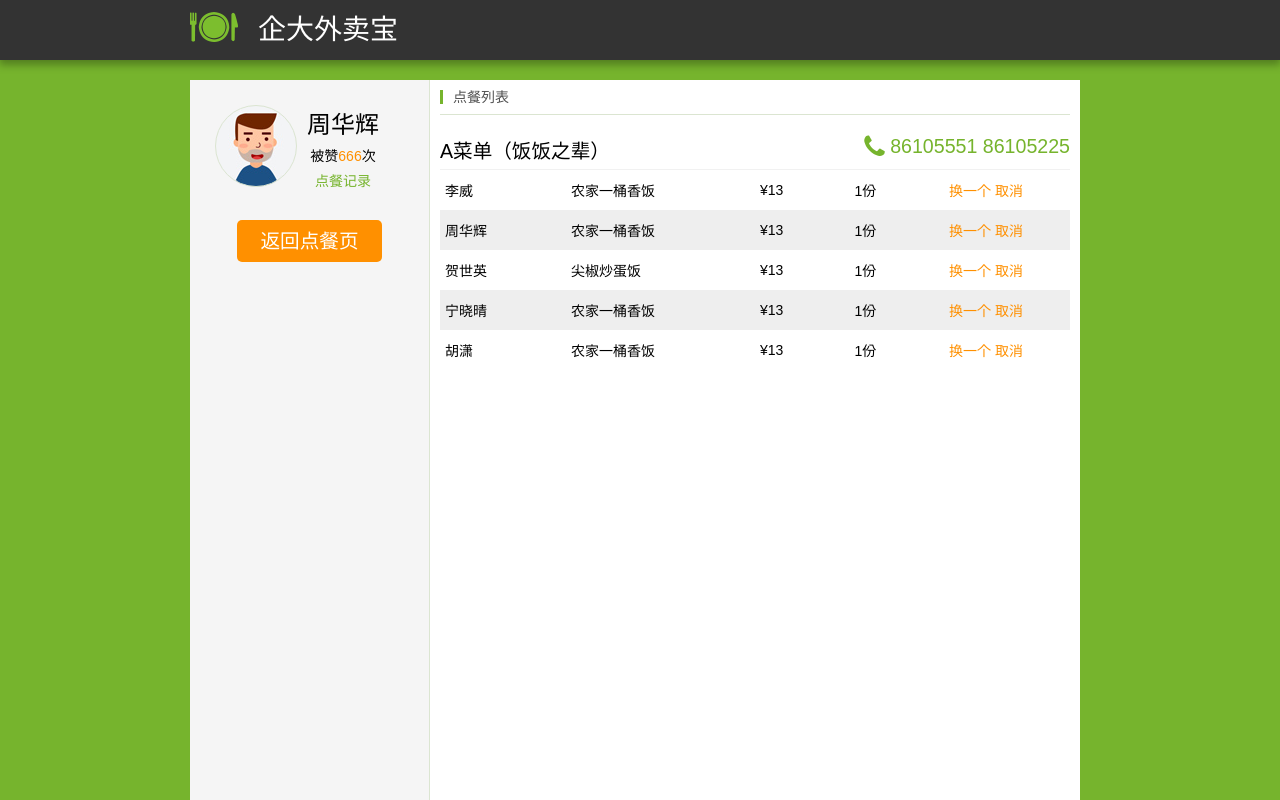
After one commit to crazhou/qidalunch, a PHP site: page /total.html in a window 1280 px wide. The commit adds this page. Run offline with PHP 8.4, Linux system fonts and the light colour scheme.

Commit message:
最后两个导入

```diff
--- a/css/style.css
+++ b/css/style.css
@@ -51,6 +51,9 @@ a,input,select{
 }
 .mgl40p{
   margin-left: 40%;
+}
+.mgt10 {
+  margin-top: 10px;
 }
 .mgt20 {
   margin-top: 20px;
@@ -293,6 +296,14 @@ a,input,select{
   padding: 10px 10px 0;
   background-color: #fff;
 }
+.main .title {
+  text-align: left;
+  font-size: 14px;
+  color : #505050;
+  line-height: 1;
+  padding-left: 10px;
+  border-left: 3px solid #76b42d;
+}
 .main .table {
   width: 100%;
   text-align: left;
@@ -469,3 +480,26 @@ a,input,select{
 .u-radio .chked {
   background-position: 0 0;
 }
+.dian-cont {
+  margin-top: 10px;
+  text-align: left;
+}
+.dian-header{
+  overflow: hidden;
+  border-top: 1px solid #dbe5d1;
+  padding-top: 20px;
+}
+.tb2{
+  border-collapse: collapse;
+  margin-top: 5px;
+  border-top: 1px solid #f1f1f1;
+  font-size: 14px;
+  width: 100%;
+}
+.tb2 td {
+  background-color: #fff;
+  padding:10px 5px;
+}
+.tb2 .even td{
+  background-color: #eeeeee;
+}
--- /dev/null
+++ b/total.html
@@ -0,0 +1,101 @@
+<!DOCTYPE html>
+<html lang="en">
+<head>
+  <meta charset="UTF-8">
+  <title>订单汇总 - 企大外卖宝</title>
+    <link rel="stylesheet" href="css/style.css">
+    <link rel="stylesheet" href="css/font-awesome.min.css">
+</head>
+<body>
+  <div class="header">
+    <div class="header-inner clearfix">
+      <img src="images/dish.png" alt="Logo" class="fl logo">
+      <span class="fl title">企大外卖宝</span>
+    </div>
+  </div>
+  <div class="app">
+    <div class="panel">
+      <div class="headset">
+        <div class="headimg male"></div>
+        <div class="fl c1">
+          <div class="g1">周华辉</div>
+          <div class="g2">被赞<span class="color-org">666</span>次</div>
+          <div class="g3">
+            <a href="#dianlist">点餐记录</a>
+          </div>
+        </div>
+      </div>
+      <div class="mgt20">
+        <a href="admin.html" class="btn btn-g">返回点餐页</a>
+      </div>
+    </div>
+    <div class="main">
+      <div class="title">点餐列表</div>
+      <div class="dian-cont">
+        <div class="dian-header">
+          <div class="ft20 fl">A菜单（饭饭之辈）</div>
+          <div class="phones fr">
+            <i class="fa fa-phone fa-lg color-gre"></i>
+            <span class="color-gre">86105551</span>
+            <span class="color-gre">86105225</span>
+          </div>
+        </div>
+        <table class="tb2">
+          <tbody>
+            <tr>
+              <td width="20%">李威</td>
+              <td width="30%">农家一桶香饭</td>
+              <td width="15%">&yen;13</td>
+              <td width="15%">1份</td>
+              <td>
+                <a href="javascript:;" class="color-org">换一个</a>
+                <a href="javascript:;" class="color-org">取消</a>
+              </td>
+            </tr>
+            <tr class="even">
+              <td>周华辉</td>
+              <td>农家一桶香饭</td>
+              <td>&yen;13</td>
+              <td>1份</td>
+              <td>
+                <a href="javascript:;" class="color-org">换一个</a>
+                <a href="javascript:;" class="color-org">取消</a>
+              </td>
+            </tr>
+            <tr>
+              <td>贺世英</td>
+              <td>尖椒炒蛋饭</td>
+              <td>&yen;13</td>
+              <td>1份</td>
+              <td>
+                <a href="javascript:;" class="color-org">换一个</a>
+                <a href="javascript:;" class="color-org">取消</a>
+              </td>
+            </tr>
+            <tr class="even">
+              <td>宁晓晴</td>
+              <td>农家一桶香饭</td>
+              <td>&yen;13</td>
+              <td>1份</td>
+              <td>
+                <a href="javascript:;" class="color-org">换一个</a>
+                <a href="javascript:;" class="color-org">取消</a>
+              </td>
+            </tr>
+            <tr>
+              <td>胡潇</td>
+              <td>农家一桶香饭</td>
+              <td>&yen;13</td>
+              <td>1份</td>
+              <td>
+                <a href="javascript:;" class="color-org">换一个</a>
+                <a href="javascript:;" class="color-org">取消</a>
+              </td>
+            </tr>
+          </tbody>
+        </table>
+      </div>
+    </div>
+  </div>
+</body>
+</html>
```
Also changed, not shown: users.html (+4 -4 lines).
